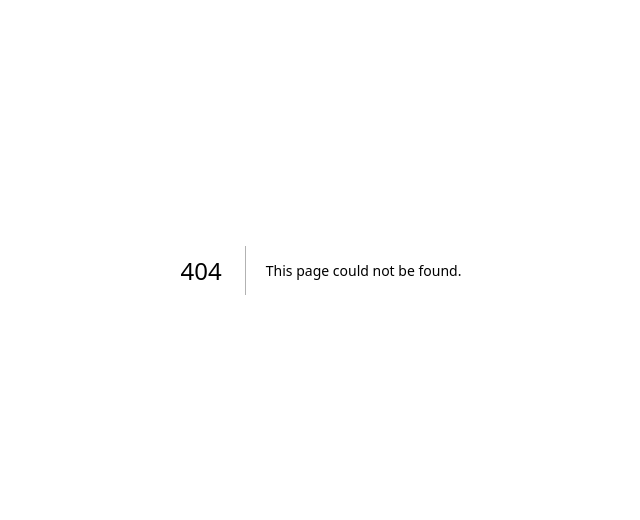
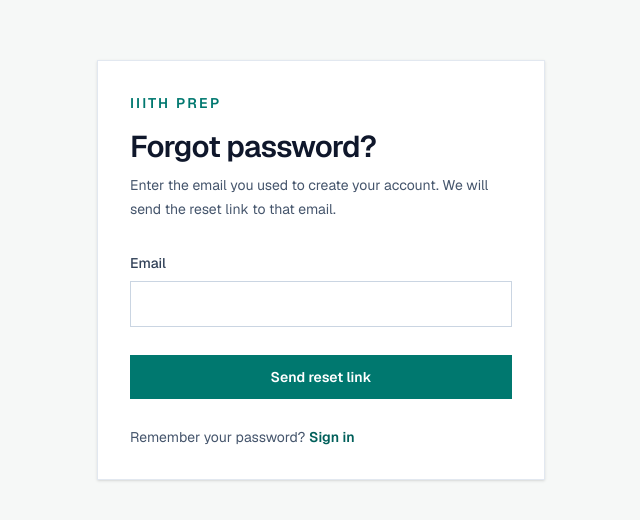
Before and after one commit to yagnamekala2005/iiith-entrance-platform, a Next.js app: page /forgot-password in a window 1280 px wide. Before the commit this address had no page. Shown: the part 130-650 px from the top of the page, without its empty margins (319-959 px from the left). Built offline with nearby package versions, Linux system fonts and the light colour scheme.

Commit message:
Add forgot password email flow

```diff
--- /dev/null
+++ b/src/app/forgot-password/page.tsx
@@ -0,0 +1,82 @@
+"use client";
+
+import Link from "next/link";
+import { FormEvent, useState } from "react";
+import { createClient } from "@/lib/supabase/client";
+
+export default function ForgotPasswordPage() {
+  const [email, setEmail] = useState("");
+  const [message, setMessage] = useState("");
+  const [loading, setLoading] = useState(false);
+
+  async function handleSubmit(event: FormEvent<HTMLFormElement>) {
+    event.preventDefault();
+    setLoading(true);
+    setMessage("");
+
+    const normalizedEmail = email.trim().toLowerCase();
+    const supabase = createClient();
+
+    const { error } = await supabase.auth.resetPasswordForEmail(normalizedEmail, {
+      redirectTo: `${window.location.origin}/auth/callback?next=/update-password`,
+    });
+
+    setLoading(false);
+
+    if (error) {
+      setMessage(error.message);
+      return;
+    }
+
+    setMessage(
+      "If an account exists for this email, a password reset link has been sent to that email address."
+    );
+  }
+
+  return (
+    <main className="flex min-h-screen items-center justify-center px-6 py-12">
+      <form className="w-full max-w-md border border-slate-200 bg-white p-8 shadow-sm" onSubmit={handleSubmit}>
+        <p className="text-sm font-semibold uppercase tracking-[0.16em] text-teal-700">IIITH Prep</p>
+        <h1 className="mt-4 text-3xl font-semibold tracking-tight text-slate-900">Forgot password?</h1>
+        <p className="mt-2 text-sm leading-6 text-slate-600">
+          Enter the email you used to create your account. We will send the reset link to that email.
+        </p>
+
+        <label className="mt-8 block text-sm font-medium text-slate-700" htmlFor="email">
+          Email
+        </label>
+        <input
+          className="mt-2 w-full border border-slate-300 px-3 py-2.5 outline-none focus:border-teal-700"
+          id="email"
+          name="email"
+          autoComplete="email"
+          onChange={(event) => setEmail(event.target.value)}
+          required
+          type="email"
+          value={email}
+        />
+
+        <button
+          className="mt-7 w-full bg-teal-700 px-4 py-3 text-sm font-semibold text-white hover:bg-teal-800 disabled:opacity-60"
+          disabled={loading}
+          type="submit"
+        >
+          {loading ? "Sending reset link..." : "Send reset link"}
+        </button>
+
+        {message && (
+          <p className="mt-4 text-sm text-slate-600" role="status">
+            {message}
+          </p>
+        )}
+
+        <p className="mt-7 text-sm text-slate-600">
+          Remember your password?{" "}
+          <Link className="font-semibold text-teal-800" href="/login">
+            Sign in
+          </Link>
+        </p>
+      </form>
+    </main>
+  );
+}
```
